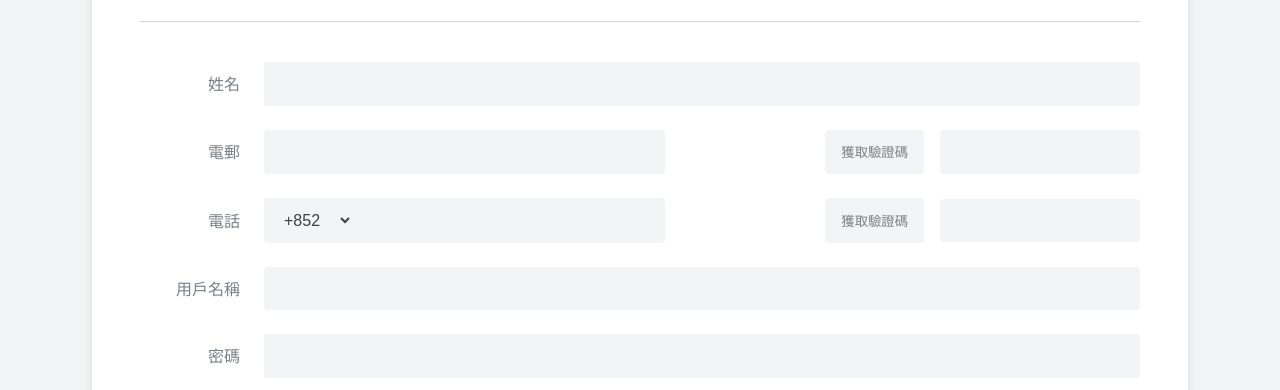
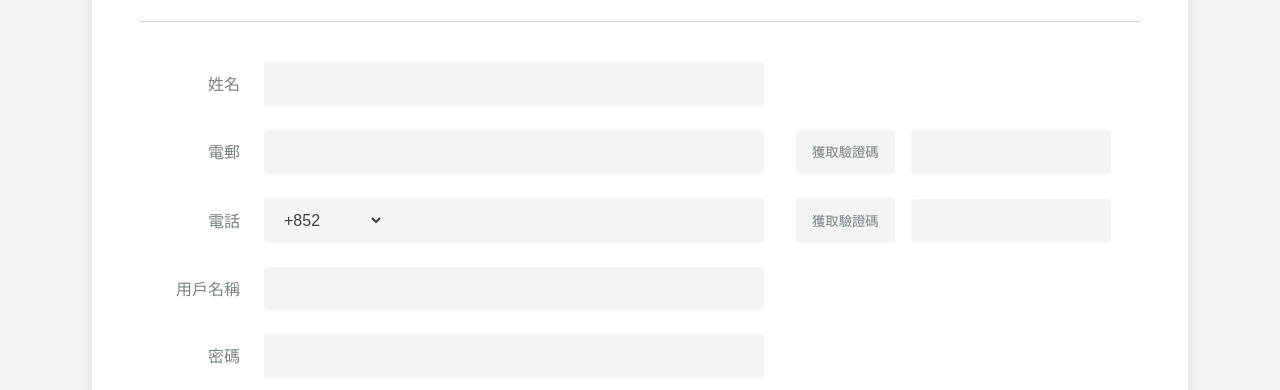
Before and after one commit to ywkdeborahdev/uiux_just_rent_car, a React (Vite) app: page /register in a window 1280 px wide. Shown: the part 410-800 px from the top of the page. Built offline with nearby package versions, Linux system fonts and the light colour scheme.

Commit message:
revised register page css

```diff
--- a/src/pages/RegisterPage.css
+++ b/src/pages/RegisterPage.css
@@ -68,24 +68,26 @@
 
 /* Main input fields take up the most space */
 .main-input {
-    flex-grow: 1;
+    width: 500px;
 }
 
 /* Phone input group */
 .phone-input-group {
     display: flex;
-    flex-grow: 1;
+    /* flex-grow: 1; */
+    margin: 0;
 }
 
 .phone-input-group select {
     border-right: none;
     border-radius: 4px 0 0 4px;
     background-color: var(--background-paper);
+    width: 120px;
 }
 
 .phone-input-group input {
     border-radius: 0 4px 4px 0;
-    width: 100%;
+    width: 380px;
 }
 
 /* Verification code column */
@@ -96,7 +98,7 @@
 }
 
 .get-code-button {
-    margin: 0 0 0 10rem;
+    margin: 0 0 0 2rem;
     padding: 0.8rem 1rem;
     border: 0px solid var(--divider);
     background-color: var(--background-paper);
```
